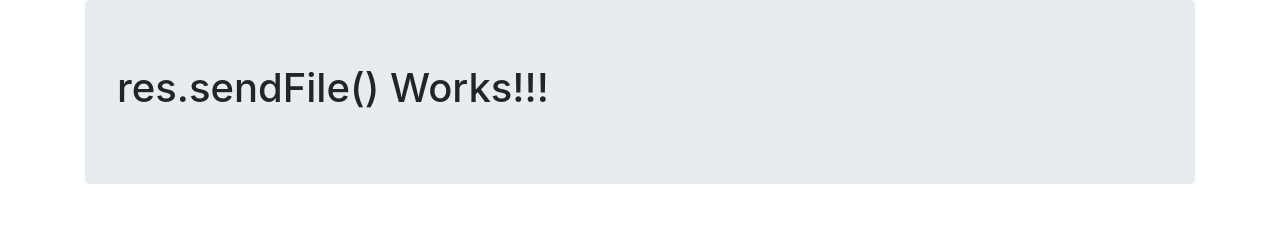
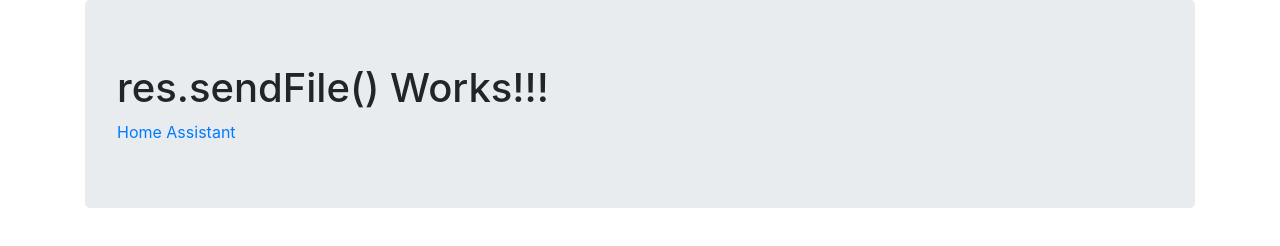
Before and after one commit to SuperSchek/pi-dashboard, a website: page index.html in a window 1280 px wide. Drawn offline with nearby package versions, Linux system fonts and the light colour scheme; no server answers.

Commit message:
Adds testurl for href to port number

```diff
--- a/index.html
+++ b/index.html
@@ -15,6 +15,7 @@
     <div class="container">
         <div class="jumbotron">
             <h1>res.sendFile() Works!!!</h1>
+            <span><a href="/other/" onclick="javascript:event.target.port=8123">Home Assistant</a></span>
         </div>
     </div>
 
```
Also changed, not shown: custom.js (deleted).
